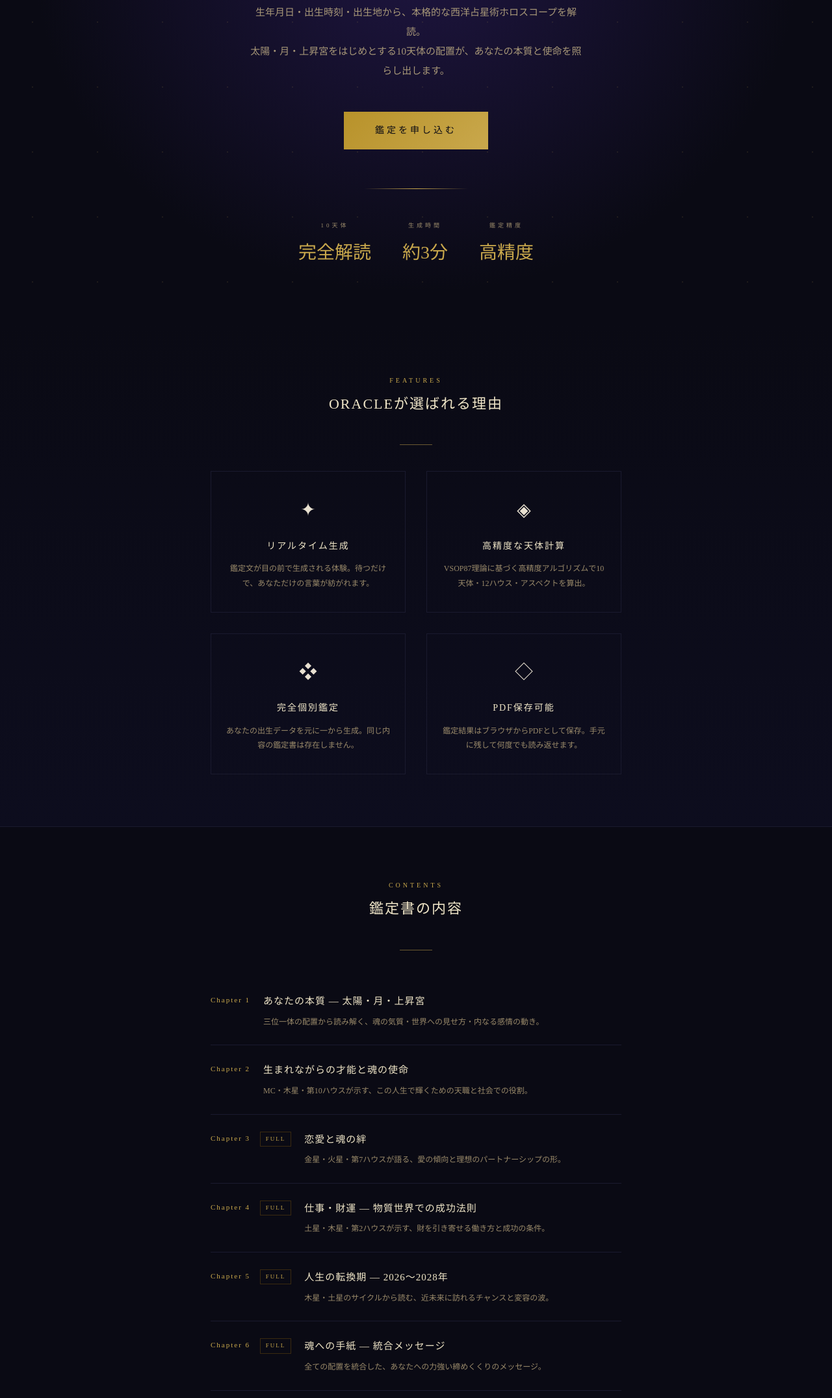
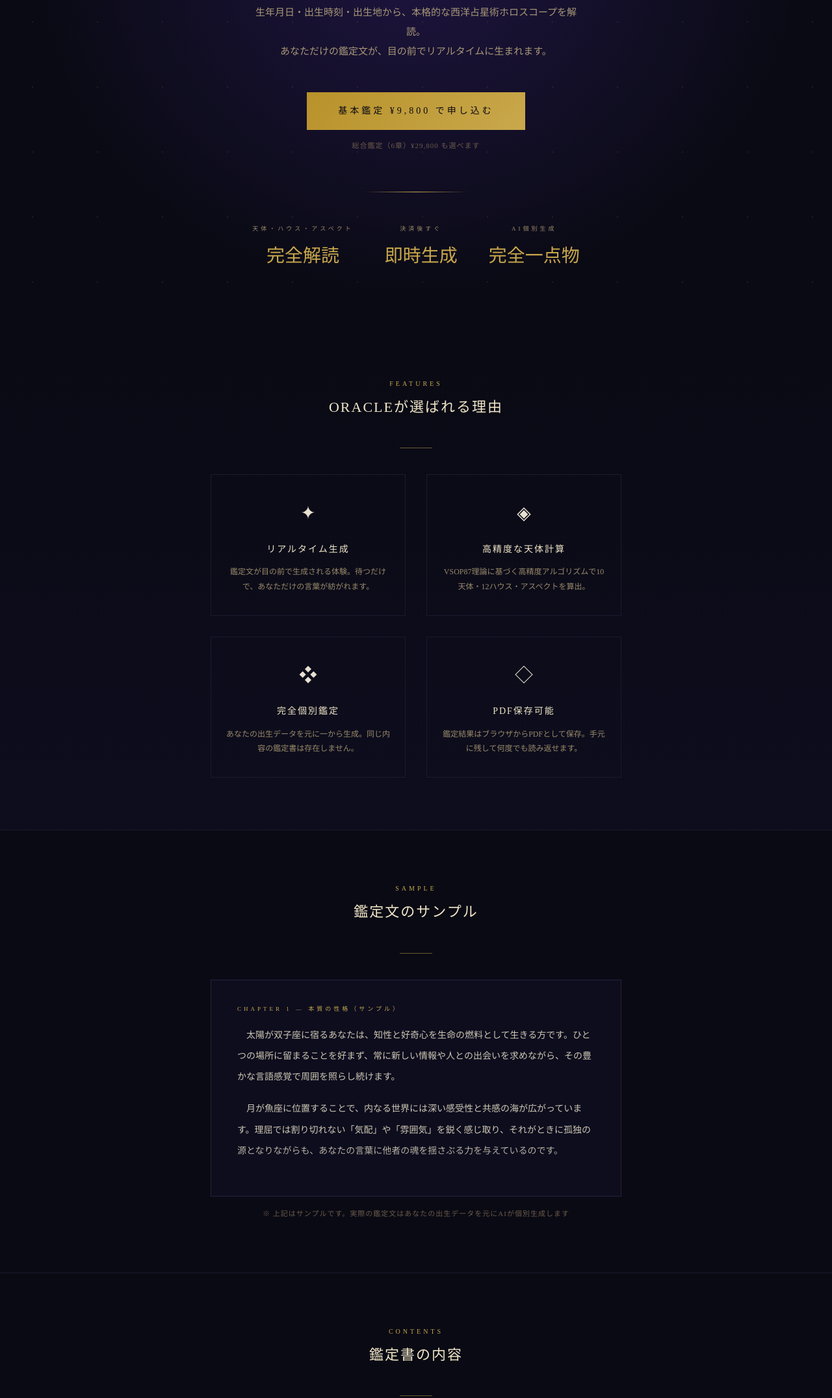
Before and after one commit to hiyu-dev/oracle-web, a website: page public/index.html in a window 1280 px wide. Shown: the part 316-2468 px from the top of the page at 65% size. Drawn offline with Linux system fonts and the light colour scheme.

Commit message:
feat: LP改善（価格明示・サンプル追加・プランコピー強化）

```diff
--- a/public/index.html
+++ b/public/index.html
@@ -137,22 +137,23 @@
   </h1>
   <p class="hero-desc">
     生年月日・出生時刻・出生地から、本格的な西洋占星術ホロスコープを解読。<br>
-    太陽・月・上昇宮をはじめとする10天体の配置が、あなたの本質と使命を照らし出します。
+    あなただけの鑑定文が、目の前でリアルタイムに生まれます。
   </p>
-  <a href="#order" class="hero-cta">鑑定を申し込む</a>
+  <a href="#order" class="hero-cta">基本鑑定 ¥9,800 で申し込む</a>
+  <p style="font-size:11px;color:#6a5a4a;margin-top:14px;letter-spacing:1px">総合鑑定（6章）¥29,800 も選べます</p>
   <div class="hero-divider"></div>
   <div class="hero-trinity">
     <div class="hero-trinity-item">
-      <div class="hero-trinity-label">10天体</div>
+      <div class="hero-trinity-label">天体・ハウス・アスペクト</div>
       <div class="hero-trinity-value">完全解読</div>
     </div>
     <div class="hero-trinity-item">
-      <div class="hero-trinity-label">生成時間</div>
-      <div class="hero-trinity-value">約3分</div>
+      <div class="hero-trinity-label">決済後すぐ</div>
+      <div class="hero-trinity-value">即時生成</div>
     </div>
     <div class="hero-trinity-item">
-      <div class="hero-trinity-label">鑑定精度</div>
-      <div class="hero-trinity-value">高精度</div>
+      <div class="hero-trinity-label">AI個別生成</div>
+      <div class="hero-trinity-value">完全一点物</div>
     </div>
   </div>
 </section>
@@ -187,6 +188,26 @@
         <div class="feature-desc">鑑定結果はブラウザからPDFとして保存。手元に残して何度でも読み返せます。</div>
       </div>
     </div>
+  </div>
+</section>
+
+<!-- サンプル -->
+<section style="padding: 80px 24px; background: #0a0a14; border-top: 1px solid #1a1a2e;">
+  <div class="container">
+    <div class="section-center">
+      <div class="section-label">Sample</div>
+      <div class="section-title" style="border:none;text-align:center">鑑定文のサンプル</div>
+      <div class="gold-line"></div>
+    </div>
+    <div style="margin-top:40px; border:1px solid #2a2040; padding:36px 40px; position:relative; background:#0d0d1e;">
+      <div style="font-size:9px;letter-spacing:4px;color:var(--gold);margin-bottom:16px">CHAPTER 1 — 本質の性格（サンプル）</div>
+      <div style="font-size:14px;color:#d0c8b4;line-height:2.3;text-indent:1em">
+        <p style="margin-bottom:1.2em">太陽が双子座に宿るあなたは、知性と好奇心を生命の燃料として生きる方です。ひとつの場所に留まることを好まず、常に新しい情報や人との出会いを求めながら、その豊かな言語感覚で周囲を照らし続けます。</p>
+        <p style="margin-bottom:1.2em">月が魚座に位置することで、内なる世界には深い感受性と共感の海が広がっています。理屈では割り切れない「気配」や「雰囲気」を鋭く感じ取り、それがときに孤独の源となりながらも、あなたの言葉に他者の魂を揺さぶる力を与えているのです。</p>
+      </div>
+      <div style="position:absolute;bottom:0;left:0;right:0;height:80px;background:linear-gradient(transparent,#0d0d1e);"></div>
+    </div>
+    <p style="text-align:center;font-size:11px;color:#6a5a4a;margin-top:16px;letter-spacing:1px">※ 上記はサンプルです。実際の鑑定文はあなたの出生データを元にAIが個別生成します</p>
   </div>
 </section>
 
@@ -230,7 +251,7 @@
       <div class="content-item">
         <div class="content-num">Chapter 5 <span class="content-badge">FULL</span></div>
         <div class="content-body">
-          <div class="content-title">人生の転換期 — 2026〜2028年</div>
+          <div class="content-title">人生の転換期 — 今後2〜3年の運勢</div>
           <div class="content-desc">木星・土星のサイクルから読む、近未来に訪れるチャンスと変容の波。</div>
         </div>
       </div>
@@ -283,14 +304,14 @@
           <div class="plan-badge">Basic</div>
           <div class="plan-name">基本鑑定</div>
           <div class="plan-price">¥9,800<span> 税込</span></div>
-          <div class="plan-desc">2章構成<br>本質の性格・才能と使命</div>
+          <div class="plan-desc">2章・約4,000字<br>「自分の本質を知りたい」方に</div>
         </label>
         <label class="plan-card" id="card-full">
           <input type="radio" name="plan" value="full">
           <div class="plan-badge">Full ✦ Premium</div>
           <div class="plan-name">総合鑑定</div>
           <div class="plan-price">¥29,800<span> 税込</span></div>
-          <div class="plan-desc">6章構成<br>性格・才能・恋愛・仕事<br>転換期・魂へのメッセージ</div>
+          <div class="plan-desc">6章・約12,000字<br>「人生を本気で変えたい」方に</div>
         </label>
       </div>
     </div>
```
